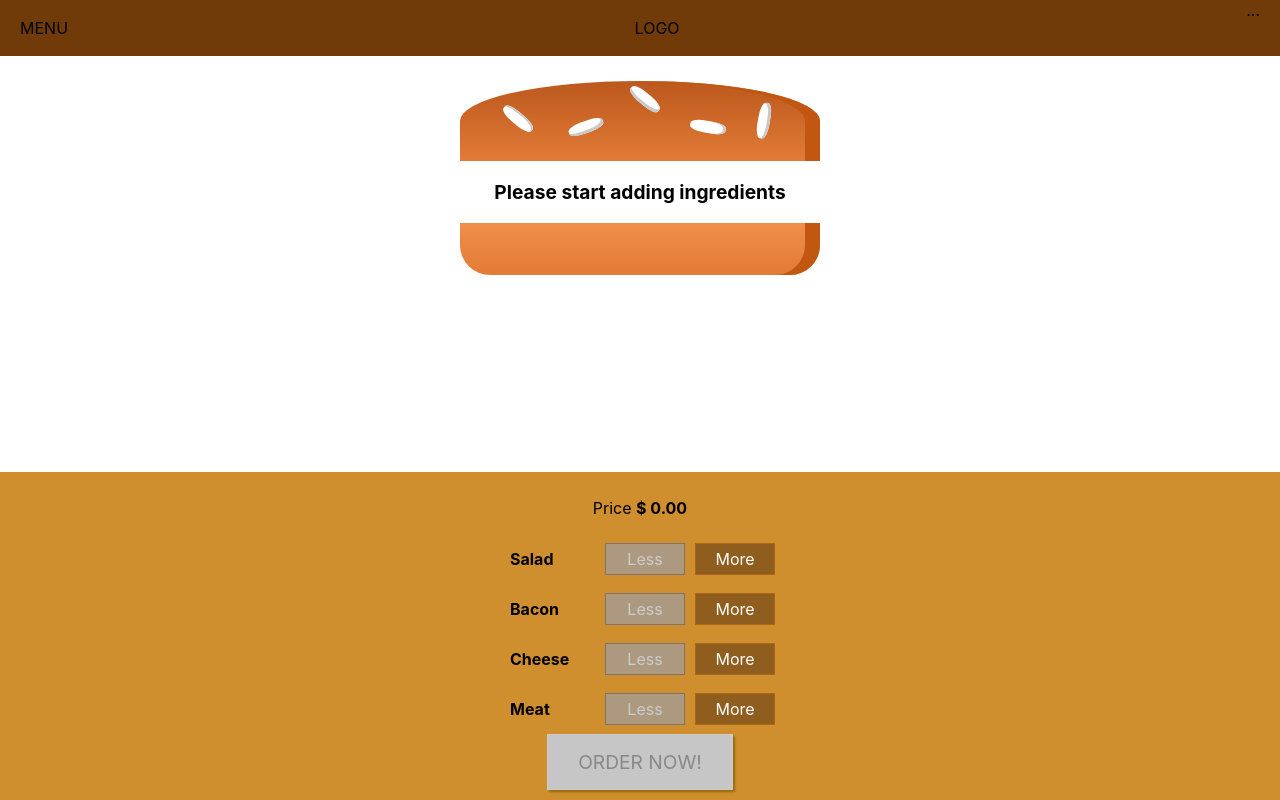
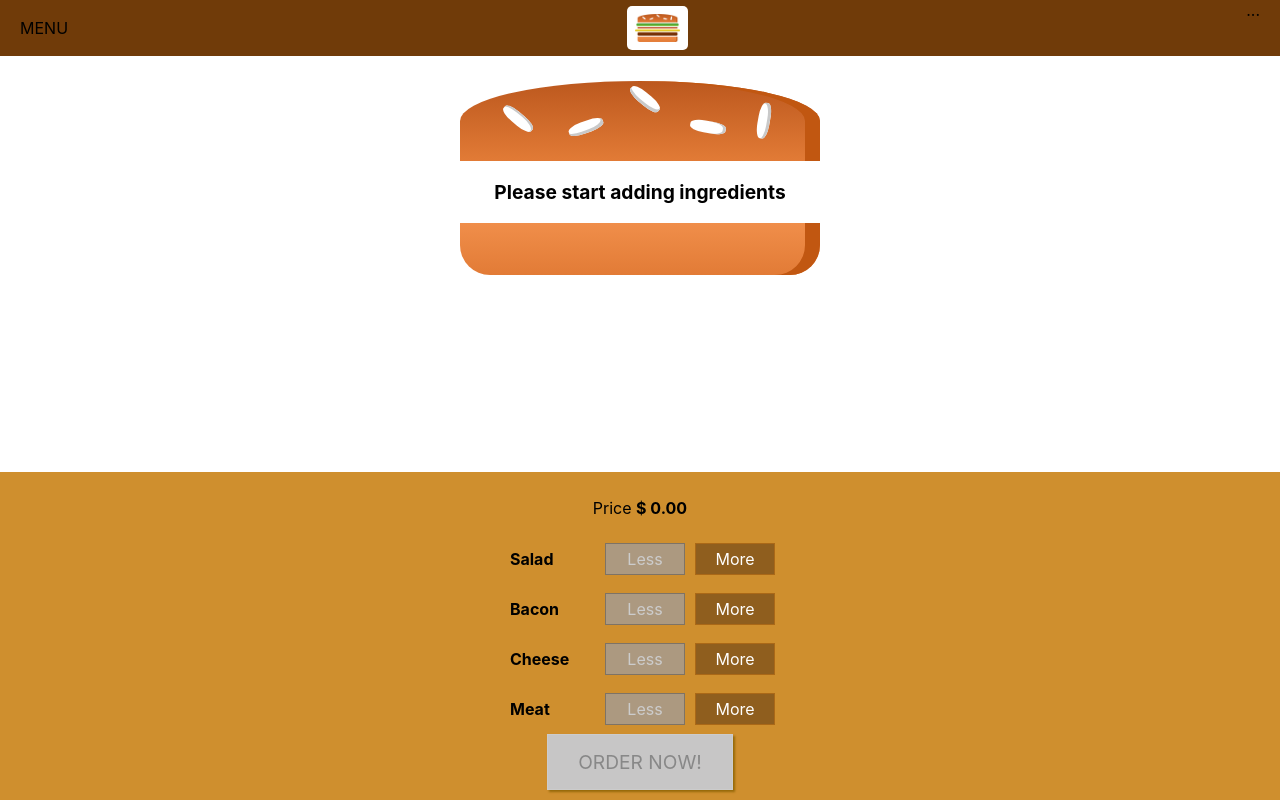
Before and after one commit to pramodkharade/reactbuggerapp, a React (Create React App) app: page / in a window 1280 px wide. Built offline with nearby package versions, Linux system fonts and the light colour scheme.

Commit message:
added logo component with Implmenation

```diff
--- /dev/null
+++ b/src/components/Logo/Logo.js
@@ -0,0 +1,10 @@
+import React from 'react';
+import burgerLogo from '../../assets/images/burger-logo.png';
+import Classes from './Logo.module.css'
+const logo = (props) => (
+  <div className={Classes.Logo}>
+        <img src={burgerLogo} alt='MyBurger APP'/>
+    </div>
+);
+
+export default logo;
--- /dev/null
+++ b/src/components/Logo/Logo.module.css
@@ -0,0 +1,11 @@
+.Logo{
+    background-color: white;
+    height: 80%;
+    padding: 8px;
+    border-radius: 5px;
+    box-sizing: border-box;
+}
+
+.Logo img {
+    height: 100%;
+}
--- a/src/components/Navigation/Toolbar/Toolbar.js
+++ b/src/components/Navigation/Toolbar/Toolbar.js
@@ -1,9 +1,11 @@
 import React from 'react';
 import Classes from './Toolbar.module.css';
+import Logo from '../../Logo/Logo';
+import logo from '../../Logo/Logo';
 const toolBar = (props) => (
   <header className={Classes.Toolbar}>
         <div>MENU</div>
-        <div>LOGO</div>
+        <Logo/>
         <nav>...</nav>
     </header>
 );
```
Also changed, not shown: src/assets/images/burger-logo.png (added).
